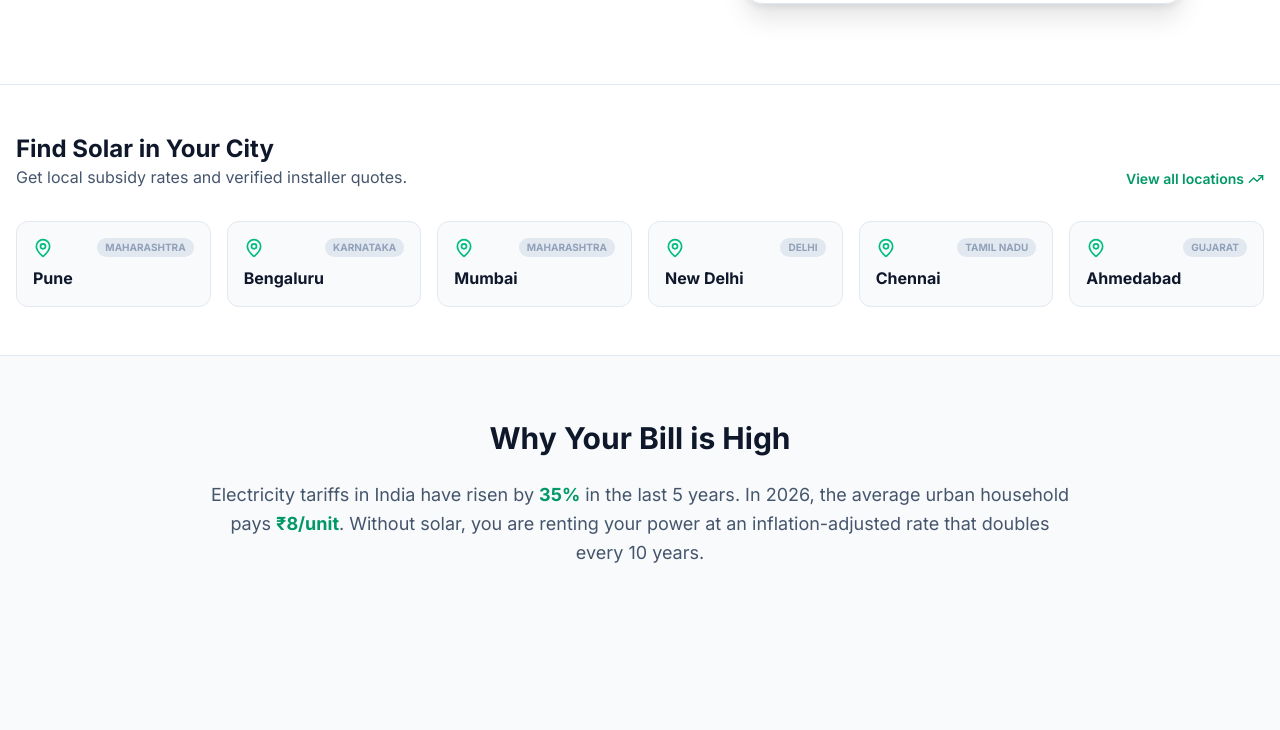
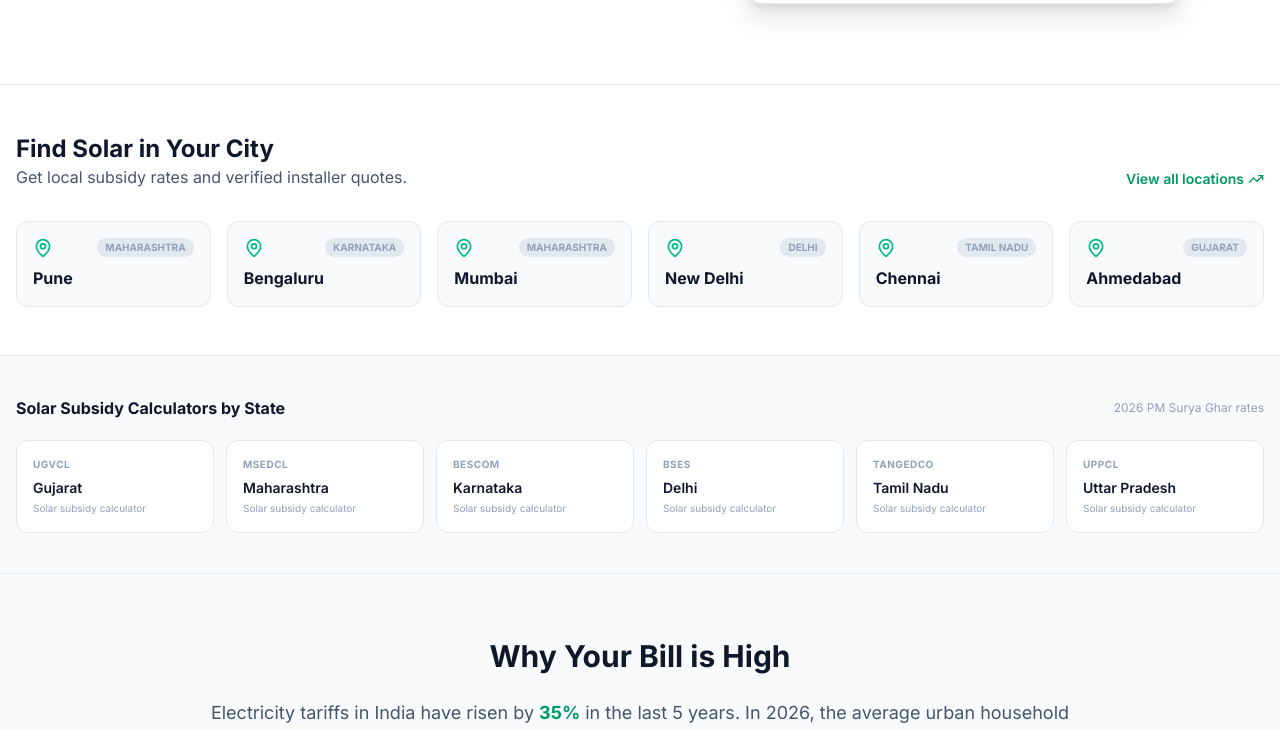
Before and after one commit to nitishkrishna-g/SolarAudit, a Next.js app: page / in a window 1280 px wide. Shown: the part 1457-2187 px from the top of the page. Built offline with nearby package versions, Linux system fonts and the light colour scheme.

Commit message:
Adsense v3

```diff
--- a/src/app/calculator/[state]/page.tsx
+++ b/src/app/calculator/[state]/page.tsx
@@ -33,14 +33,14 @@ export async function generateMetadata({ params }: PageProps): Promise<Metadata>
     const canonicalUrl = `https://solaraudit.vercel.app/calculator/${stateSlug}`;
 
     return {
-        title: `Solar Panel Subsidy in ${stateData.name} (2026 Guide)`,
-        description: `Calculate your solar ROI in ${stateData.name}. Updated with 2026 PM Surya Ghar subsidy rates and ${stateData.discomName} tariffs. Get subsidy up to ₹${stateData.subsidyParams.cap.toLocaleString("en-IN")}.`,
+        title: `Solar Subsidy Calculator ${stateData.name} 2026 — ${stateData.discomName}`,
+        description: `Get up to ₹${stateData.subsidyParams.cap.toLocaleString("en-IN")} solar subsidy in ${stateData.name}. Calculate your exact payback period using live ${stateData.discomName} tariff rates and 2026 PM Surya Ghar data.`,
         alternates: {
             canonical: canonicalUrl,
         },
         openGraph: {
-            title: `Solar ROI in ${stateData.name} – 2026 Subsidy Calculator`,
-            description: `Calculate exact solar savings in ${stateData.name} with ${stateData.discomName} tariffs. PM Surya Ghar subsidy up to ₹${stateData.subsidyParams.cap.toLocaleString("en-IN")}.`,
+            title: `Solar Subsidy Calculator ${stateData.name} 2026 — ${stateData.discomName}`,
+            description: `Get up to ₹${stateData.subsidyParams.cap.toLocaleString("en-IN")} solar subsidy in ${stateData.name}. Calculate your exact payback period using live ${stateData.discomName} tariff rates and 2026 PM Surya Ghar data.`,
             url: canonicalUrl,
             siteName: "SolarAudit",
             locale: "en_IN",
@@ -48,8 +48,8 @@ export async function generateMetadata({ params }: PageProps): Promise<Metadata>
         },
         twitter: {
             card: "summary_large_image",
-            title: `Solar Panel Subsidy in ${stateData.name} (2026)`,
-            description: `Calculate your solar ROI in ${stateData.name}. Updated with 2026 PM Surya Ghar subsidy rates.`,
+            title: `Solar Subsidy Calculator ${stateData.name} 2026 — ${stateData.discomName}`,
+            description: `Get up to ₹${stateData.subsidyParams.cap.toLocaleString("en-IN")} solar subsidy in ${stateData.name}. Calculate exact payback with live ${stateData.discomName} tariff data.`,
         },
     };
 }
@@ -93,7 +93,7 @@ export default async function StatePage({ params }: PageProps) {
                     {
                         "@type": "ListItem",
                         position: 3,
-                        name: stateData.name,
+                        name: `${stateData.name} Solar Subsidy Calculator`,
                         item: `https://solaraudit.vercel.app/calculator/${stateSlug}`,
                     },
                 ],
@@ -205,7 +205,7 @@ export default async function StatePage({ params }: PageProps) {
                         </div>
 
                         <div className="flex justify-center mb-16">
-                            <Calculator />
+                            <Calculator defaultStateSlug={stateSlug} />
                         </div>
                     </div>
                 </section>
@@ -376,11 +376,12 @@ export default async function StatePage({ params }: PageProps) {
                                             <Link
                                                 key={s.slug}
                                                 href={`/calculator/${s.slug}`}
-                                                title={`Solar panel subsidy calculator for ${s.name}`}
-                                                aria-label={`Solar panel subsidy calculator for ${s.name}`}
-                                                className="px-4 py-2 rounded-lg bg-slate-100 dark:bg-slate-800 text-slate-700 dark:text-slate-300 text-sm font-medium hover:bg-emerald-50 dark:hover:bg-emerald-900/20 hover:text-emerald-600 dark:hover:text-emerald-400 transition-colors border border-slate-200 dark:border-slate-700"
+                                                title={`Solar panel subsidy calculator ${s.name} 2026`}
+                                                aria-label={`Solar panel subsidy calculator ${s.name} 2026`}
+                                                className="px-4 py-2.5 rounded-lg bg-slate-100 dark:bg-slate-800 text-slate-700 dark:text-slate-300 hover:bg-emerald-50 dark:hover:bg-emerald-900/20 hover:text-emerald-600 dark:hover:text-emerald-400 transition-colors border border-slate-200 dark:border-slate-700 flex flex-col gap-0.5"
                                             >
-                                                {s.name}
+                                                <span className="text-sm font-semibold leading-tight">{s.name}</span>
+                                                <span className="text-[10px] text-slate-400 dark:text-slate-500">Solar subsidy calculator</span>
                                             </Link>
                                         ))}
                                 </div>
--- a/src/app/globals.css
+++ b/src/app/globals.css
@@ -1,6 +1,6 @@
 @import "tailwindcss";
 
-@theme {
+@theme inline {
   --font-sans: Inter, sans-serif;
 
   --color-background: var(--background);
@@ -13,7 +13,7 @@
 }
 
 /* Custom variant for dark mode class strategy */
-@variant dark (&:where(.dark, .dark *));
+@custom-variant dark (&:where(.dark, .dark *));
 
 :root {
   /* Light Mode Palette */
--- a/src/app/guides/[slug]/page.tsx
+++ b/src/app/guides/[slug]/page.tsx
@@ -5,7 +5,7 @@ import { Footer } from "@/components/core/Footer";
 import { Fireflies } from "@/components/ui/fireflies";
 import { guideArticles } from "@/data/guidesArticles";
 import Link from "next/link";
-import { ArrowLeft, ChevronRight } from "lucide-react";
+import { ArrowLeft, ChevronRight, ArrowRight } from "lucide-react";
 import { GuideBody } from "@/components/guides/GuideBody";
 import { ReadingProgress } from "@/components/guides/ReadingProgress";
 import { ArticleChapterSidebar } from "@/components/guides/ArticleChapterSidebar";
@@ -183,6 +183,47 @@ export default async function GuidePage({ params }: PageProps) {
                             {/* Guide Content (animated articles) */}
                             <GuideBody slug={slug} />
 
+                            {/* State Calculator Hub — shown for subsidy/policy/finance/installation guides */}
+                            {["Subsidies", "Policy", "Finance", "Installation"].includes(article.category) && (
+                                <Reveal>
+                                    <div className="mt-12 pt-8 border-t border-slate-200 dark:border-slate-800">
+                                        <h3 className="text-lg font-bold text-slate-900 dark:text-white mb-1">
+                                            Calculate Subsidy for Your State
+                                        </h3>
+                                        <p className="text-sm text-slate-500 dark:text-slate-400 mb-5">
+                                            Get exact savings based on your DISCOM tariff and 2026 PM Surya Ghar rates.
+                                        </p>
+                                        <div className="grid grid-cols-2 sm:grid-cols-3 gap-3">
+                                            {[
+                                                { name: "Gujarat", slug: "gujarat", discom: "UGVCL" },
+                                                { name: "Maharashtra", slug: "maharashtra", discom: "MSEDCL" },
+                                                { name: "Karnataka", slug: "karnataka", discom: "BESCOM" },
+                                                { name: "Delhi", slug: "delhi", discom: "BSES" },
+                                                { name: "Tamil Nadu", slug: "tamil-nadu", discom: "TANGEDCO" },
+                                                { name: "Uttar Pradesh", slug: "uttar-pradesh", discom: "UPPCL" },
+                                            ].map((state) => (
+                                                <Link
+                                                    key={state.slug}
+                                                    href={`/calculator/${state.slug}`}
+                                                    title={`Solar subsidy calculator ${state.name} 2026 — ${state.discom}`}
+                                                    className="group flex items-center justify-between p-3 rounded-xl border border-slate-200 dark:border-slate-800 hover:border-emerald-500/50 hover:bg-emerald-50 dark:hover:bg-emerald-900/10 transition-all duration-200"
+                                                >
+                                                    <div>
+                                                        <div className="text-sm font-semibold text-slate-900 dark:text-white group-hover:text-emerald-600 dark:group-hover:text-emerald-400 transition-colors">
+                                                            {state.name}
+                                                        </div>
+                                                        <div className="text-[10px] text-slate-400 dark:text-slate-500 mt-0.5">
+                                                            {state.discom} · Solar subsidy calculator
+                                                        </div>
+                                                    </div>
+                                                    <ArrowRight className="w-3.5 h-3.5 text-slate-300 group-hover:text-emerald-500 transition-colors shrink-0" />
+                                                </Link>
+                                            ))}
+                                        </div>
+                                    </div>
+                                </Reveal>
+                            )}
+
                             {/* FAQ Section */}
                             <Reveal>
                                 <div className="mt-16 pt-12 border-t border-slate-200 dark:border-slate-800">
--- a/src/app/page.tsx
+++ b/src/app/page.tsx
@@ -198,6 +198,46 @@ export default function Home() {
           </div>
         </section>
 
+        {/* SECTION: STATE CALCULATOR HUB — keyword-rich internal links to state pages */}
+        <section className="py-10 bg-slate-50 dark:bg-slate-950 border-b border-slate-200 dark:border-slate-800 relative z-10">
+          <div className="container mx-auto px-4">
+            <div className="flex items-center justify-between mb-5">
+              <h2 className="text-base font-bold text-slate-900 dark:text-white">
+                Solar Subsidy Calculators by State
+              </h2>
+              <span className="text-xs text-slate-400 dark:text-slate-500">2026 PM Surya Ghar rates</span>
+            </div>
+            <div className="grid grid-cols-2 sm:grid-cols-3 lg:grid-cols-6 gap-3">
+              {[
+                { name: "Gujarat", slug: "gujarat", discom: "UGVCL" },
+                { name: "Maharashtra", slug: "maharashtra", discom: "MSEDCL" },
+                { name: "Karnataka", slug: "karnataka", discom: "BESCOM" },
+                { name: "Delhi", slug: "delhi", discom: "BSES" },
+                { name: "Tamil Nadu", slug: "tamil-nadu", discom: "TANGEDCO" },
+                { name: "Uttar Pradesh", slug: "uttar-pradesh", discom: "UPPCL" },
+              ].map((state) => (
+                <Link
+                  key={state.slug}
+                  href={`/calculator/${state.slug}`}
+                  title={`Solar panel subsidy calculator ${state.name} 2026 — ${state.discom}`}
+                  aria-label={`Solar subsidy calculator for ${state.name}`}
+                  className="group p-4 rounded-xl border border-slate-200 dark:border-slate-800 bg-white dark:bg-slate-900 hover:border-emerald-500/50 hover:shadow-md hover:shadow-emerald-500/5 transition-all duration-200"
+                >
+                  <div className="text-[10px] font-bold uppercase tracking-wider text-slate-400 dark:text-slate-500 mb-1.5">
+                    {state.discom}
+                  </div>
+                  <div className="text-sm font-semibold text-slate-900 dark:text-white group-hover:text-emerald-600 dark:group-hover:text-emerald-400 transition-colors leading-snug">
+                    {state.name}
+                  </div>
+                  <div className="text-[10px] text-slate-400 dark:text-slate-500 mt-1">
+                    Solar subsidy calculator
+                  </div>
+                </Link>
+              ))}
+            </div>
+          </div>
+        </section>
+
         {/* SECTION: PROBLEM AGITATION */}
         <section className="py-16 bg-slate-50 dark:bg-slate-950 relative z-10">
           <div className="container mx-auto px-4 max-w-4xl text-center">
```
Also changed, not shown: src/app/calculator/[state]/[city]/page.tsx (+36 -27 lines), src/components/core/Calculator.tsx (+6 -4 lines).
